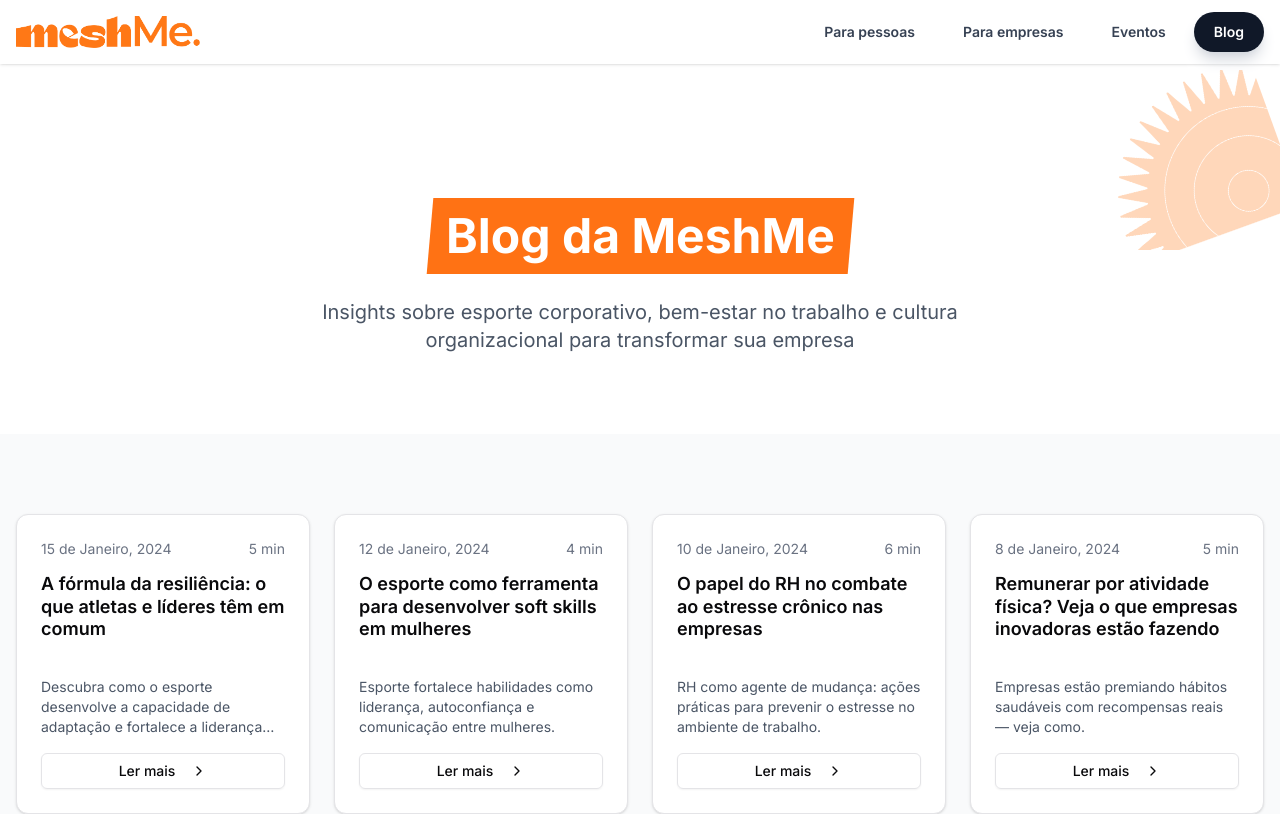
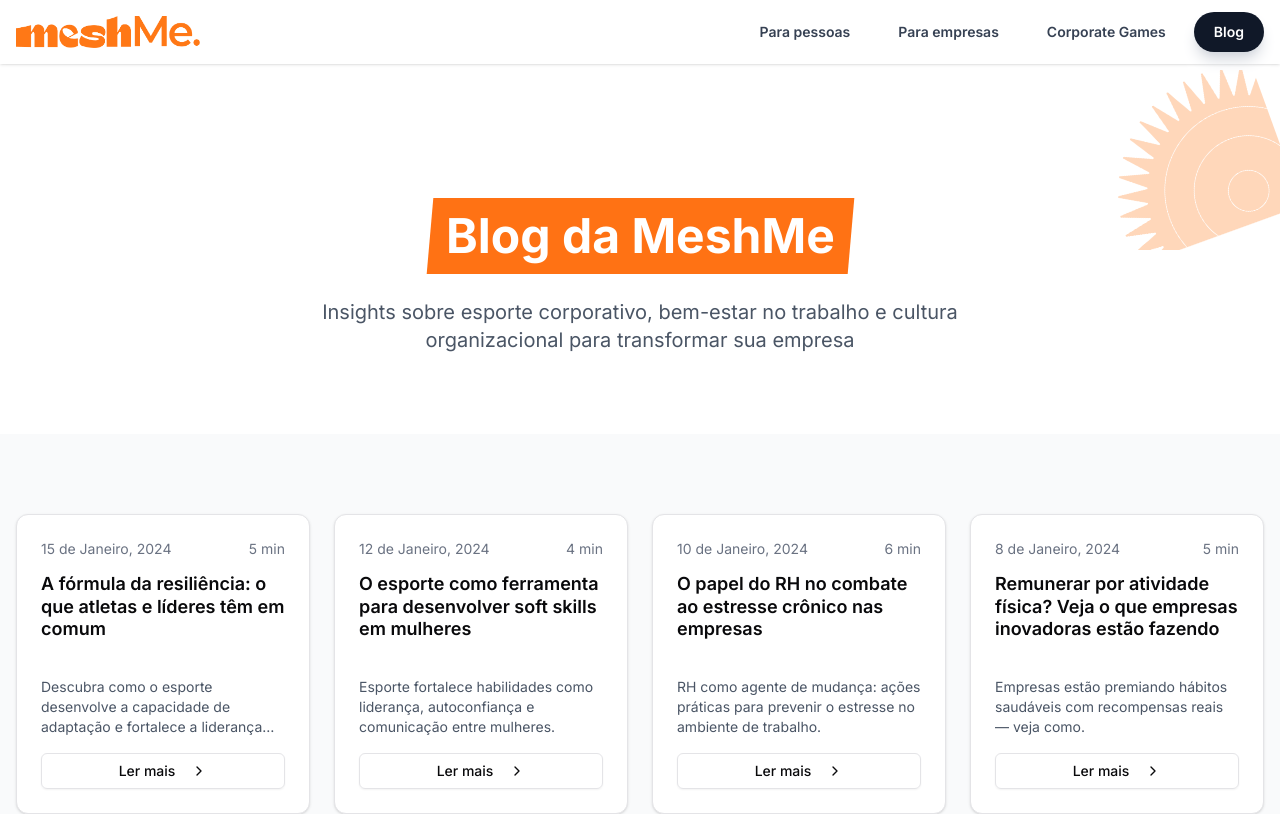
Before and after one commit to meshme-app/meshme-site, a Next.js app: page /blog in a window 1280 px wide. Shown: the top 814 px of the page. Built offline with nearby package versions, Linux system fonts and the light colour scheme.

Commit message:
feat: renomear item da navbar de "Eventos" para "Corporate Games"
O item ja apontava para www.corporategamesbrasil.com desde o arquivamento dos
eventos descontinuados. O label generico "Eventos" nao dizia para onde levava.

Co-Authored-By: Claude Opus 5 <noreply@anthropic.com>

```diff
--- a/components/main-navbar.tsx
+++ b/components/main-navbar.tsx
@@ -60,7 +60,7 @@ export default function MainNavbar() {
               href="https://www.corporategamesbrasil.com"
               className="px-5 py-2.5 rounded-full font-semibold text-sm transition-all duration-300 transform hover:scale-105 text-gray-700 hover:bg-[#FF7816] hover:text-white hover:shadow-lg hover:shadow-orange-200"
             >
-              Eventos
+              Corporate Games
             </a>
             <Link
               href="/blog"
@@ -139,7 +139,7 @@ export default function MainNavbar() {
               className="block px-4 py-3 rounded-xl text-base font-semibold transition-all duration-200 text-gray-700 hover:bg-[#FF7816]/10 hover:text-[#FF7816]"
               onClick={() => setIsOpen(false)}
             >
-              Eventos
+              Corporate Games
             </a>
             <Link
               href="/blog"
```
